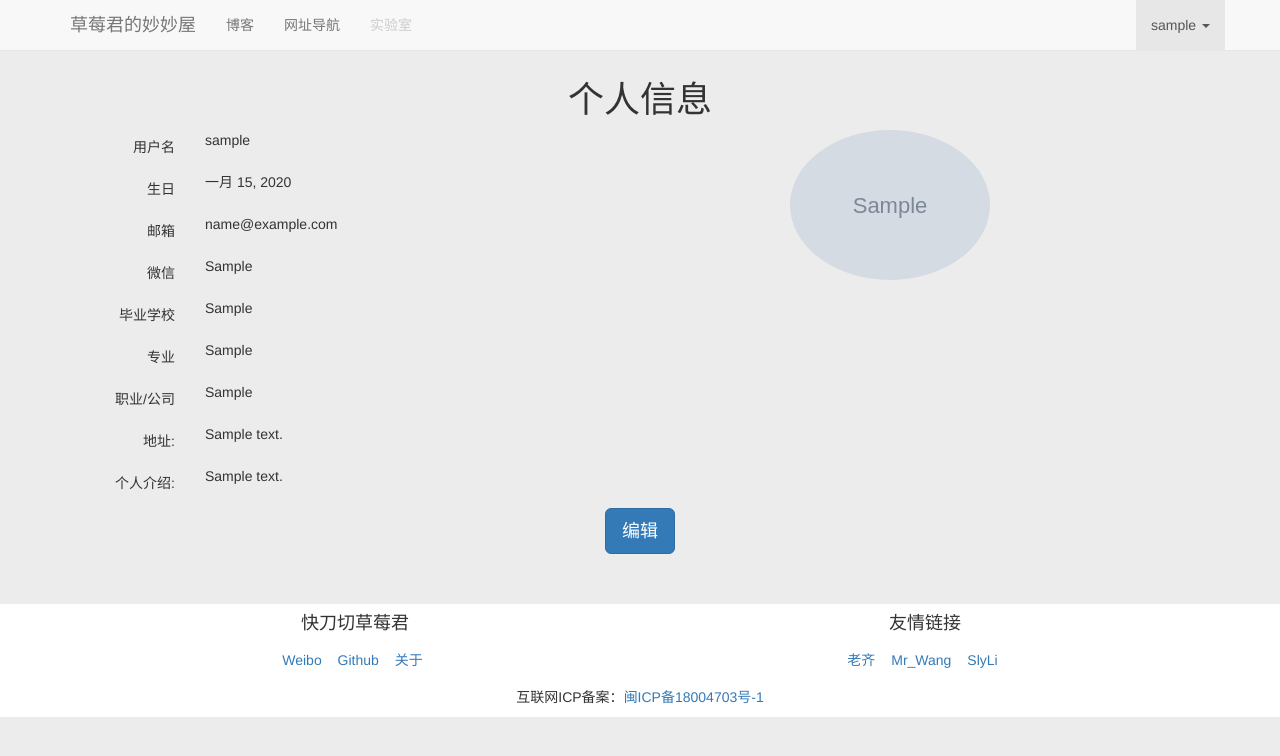
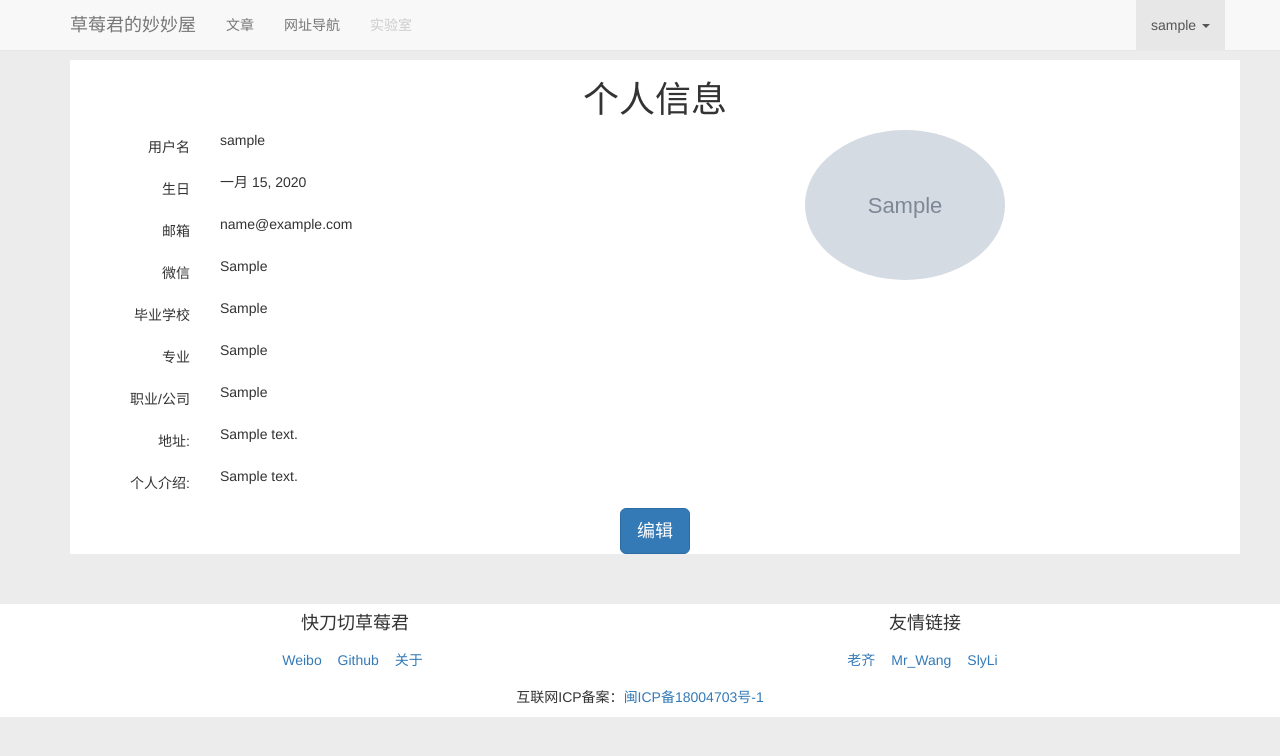
Before and after one commit to Zaaachary/Zrawberry, a Django app: page /account/my-information/ in a window 1280 px wide. Shown: the top 756 px of the page. Run offline with Django 3.2, Linux system fonts and the light colour scheme; a user stored in the database is signed in; tables that the repository leaves empty hold one stand-in row (values such as "Sample post"); grey boxes marked "Sample" are stand-in pictures; some libraries are stand-ins or nearby versions.

Commit message:
再次整改 去除博客字样

```diff
--- a/Zrawberry2020/Zrawberry2020/urls.py
+++ b/Zrawberry2020/Zrawberry2020/urls.py
@@ -24,7 +24,7 @@ urlpatterns = [
     path('', TemplateView.as_view(template_name='common/index.html')),
     path('admin/', admin.site.urls),
     path('account/', include('account.urls', namespace='account')),
-    path('blog/', include('article.urls', namespace='article')),
+    path('article/', include('article.urls', namespace='article')),
     path('navigation/', include('navigation.urls', namespace='navigation')),
     path('images/', include('image.urls', namespace='images')),
     # robots, sitemap
--- a/Zrawberry2020/static/css/adjust.css
+++ b/Zrawberry2020/static/css/adjust.css
@@ -1,8 +1,8 @@
-
 
 body {
     padding-top: 60px;
     background: rgb(236, 236, 236);
+    /*background:url("");*/
     height: 100%;
 }
 
--- a/Zrawberry2020/templates/account/myself.html
+++ b/Zrawberry2020/templates/account/myself.html
@@ -3,6 +3,7 @@
 {% block title %}个人信息{% endblock %}
 
 {% block content %}
+    <div class="container" style="background-color: white">
         <div class="row text-center vertical-middle-sm">
 
             <h1>个人信息</h1>
@@ -58,7 +59,8 @@
                     {% load static %}
                     <div style="margin-right:100px">
                         {% if userinfo.photo %}
-                        <img src="{{ userinfo.photo | striptags }}" class="img-circle" width="200px" id="my_photo" name="user_face">
+                            <img src="{{ userinfo.photo | striptags }}" class="img-circle" width="200px" id="my_photo"
+                                 name="user_face">
                         {% else %}
                             <p>未上传头像</p><p>可在编辑页面中上传</p>
                         {% endif %}
@@ -72,4 +74,5 @@
 
             </div>
         </div>
+    </div>
 {% endblock %}
--- a/Zrawberry2020/templates/article/front/article_titles.html
+++ b/Zrawberry2020/templates/article/front/article_titles.html
@@ -2,7 +2,7 @@
 {% load static %}
 
 {% block title %}
-    博客
+    文章列表
 {% endblock %}
 
 {% block css %}
--- a/Zrawberry2020/templates/common/back_header.html
+++ b/Zrawberry2020/templates/common/back_header.html
@@ -14,7 +14,7 @@
 
         <div class="collapse navbar-collapse" id="bs-example-navbar-collapse-1">
             <ul class="nav navbar-nav">
-                <li><a href="{% url 'article:article_titles' %}">博客</a></li>
+                <li><a href="{% url 'article:article_titles' %}">文章</a></li>
                 {% if special %}
                 <li><a href="{% url 'article:dessert' %}">甜品站</a></li>
                 {% endif %}
--- a/Zrawberry2020/templates/common/base.html
+++ b/Zrawberry2020/templates/common/base.html
@@ -11,6 +11,11 @@
 
     <link rel="stylesheet" href="{% static 'css/bootstrap.css' %}">
     <link rel="stylesheet" href="{% static 'css/adjust.css' %}">
+{#    <style>#}
+{#        body{#}
+{#            background: url("{% static 'image/background.jpg' %}");#}
+{#        }#}
+{#    </style>#}
     {% block css %}{% endblock %}
 </head>
 <body>
--- a/Zrawberry2020/templates/common/header.html
+++ b/Zrawberry2020/templates/common/header.html
@@ -14,7 +14,7 @@
 
         <div class="collapse navbar-collapse" id="bs-example-navbar-collapse-1">
             <ul class="nav navbar-nav">
-                <li class="{{ blog }}"><a href="{% url 'article:article_titles' %}">博客</a></li>
+                <li class="{{ blog }}"><a href="{% url 'article:article_titles' %}">文章</a></li>
                 {% if dessert %}
                     <li class="{{ dessert }}"><a href="{% url 'article:dessert' %}">甜品站</a></li>
                 {% endif %}
--- a/Zrawberry2020/templates/common/index.html
+++ b/Zrawberry2020/templates/common/index.html
@@ -32,7 +32,7 @@
                     <nav>
                         <ul class="nav masthead-nav">
                             <li class="active"><a href="#">封面</a></li>
-                            <li><a href="{% url 'article:article_titles' %}">博客</a></li>
+                            <li><a href="{% url 'article:article_titles' %}">文章</a></li>
                             <li><a href="{% url 'navigation:navigation_index' %}">网址导航</a></li>
                             <li class="disabled"><a href="#">实验室</a></li>
                         </ul>
```
Lines whose indentation alone changed are shown as unchanged.
